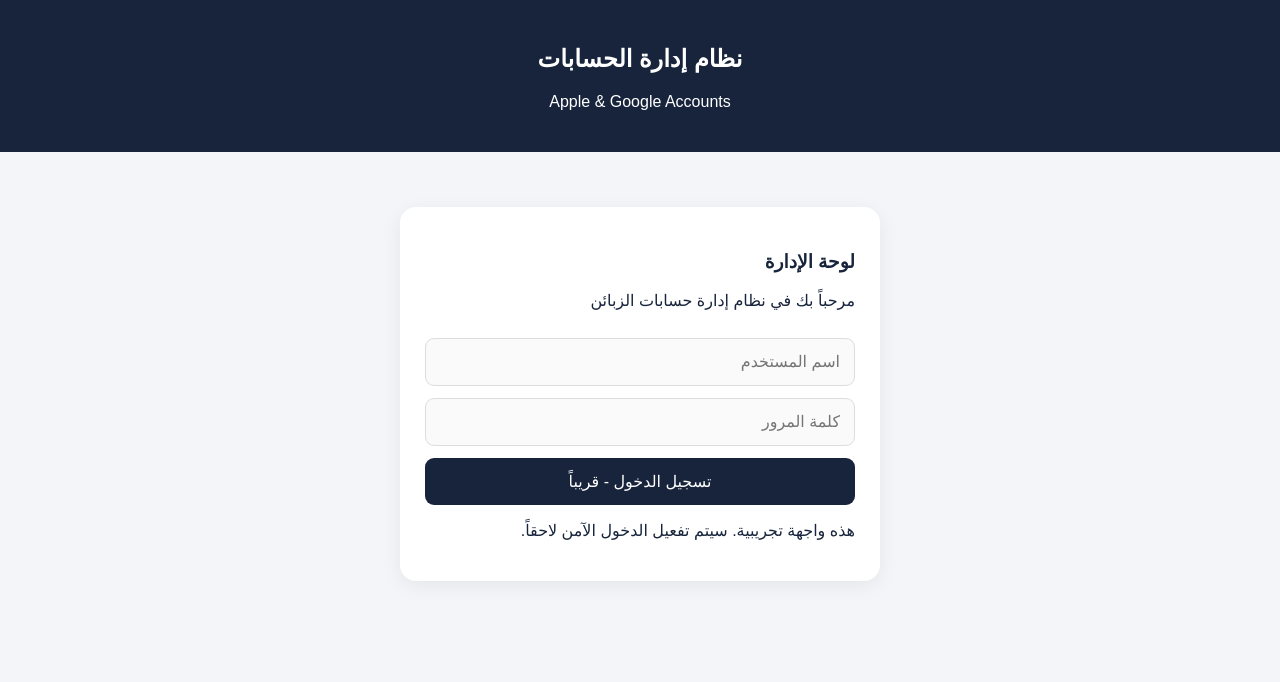
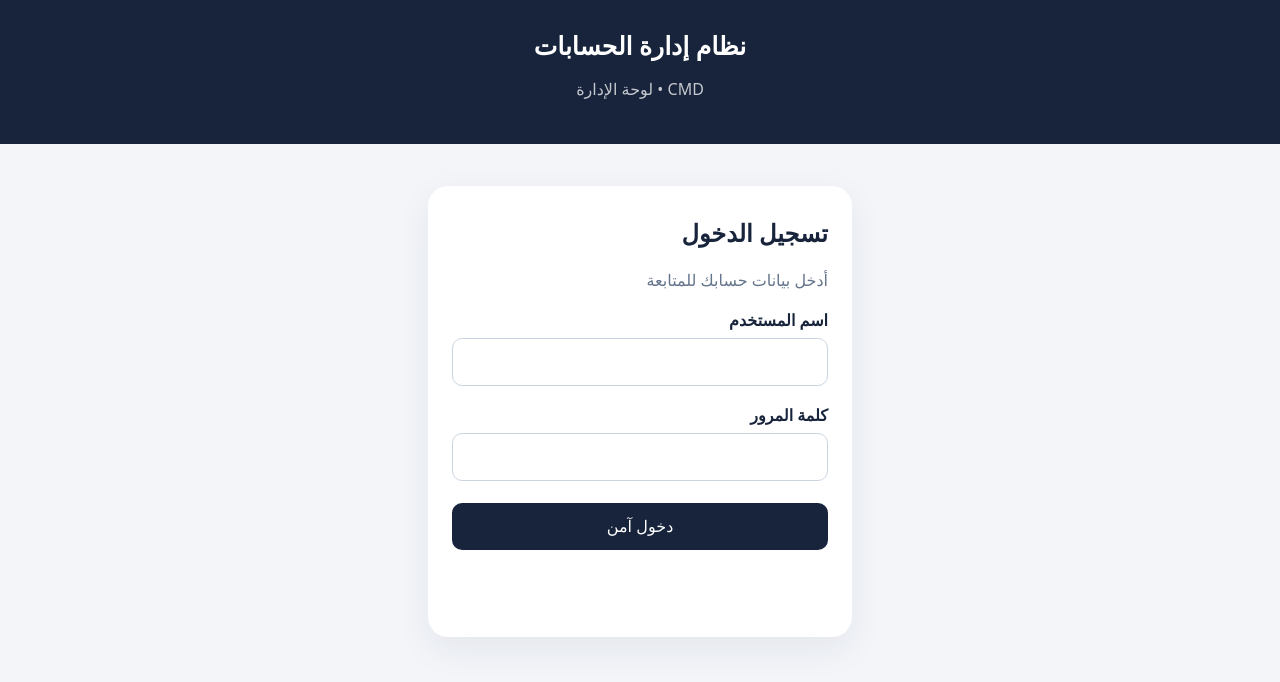
Before and after one commit to ahmedh7iq-gif/CMD, a plain HTML site: page index.html in a window 1280 px wide. Drawn offline with Linux system fonts and the light colour scheme; no server answers.

Commit message:
Enable authenticated CMD dashboard

```diff
--- a/index.html
+++ b/index.html
@@ -1,64 +1,12 @@
-
-<!DOCTYPE html>
-<html lang="ar" dir="rtl">
-<head>
-  <meta charset="UTF-8">
-  <meta name="viewport" content="width=device-width, initial-scale=1">
-  <title>نظام إدارة الحسابات</title>
-  <style>
-    body {
-      margin: 0;
-      font-family: Arial, sans-serif;
-      background: #f3f5f9;
-      color: #17243b;
-    }
-    header {
-      background: #17243b;
-      color: white;
-      padding: 25px;
-      text-align: center;
-    }
-    main {
-      max-width: 480px;
-      margin: 35px auto;
-      padding: 20px;
-    }
-    .card {
-      background: white;
-      padding: 25px;
-      border-radius: 16px;
-      box-shadow: 0 5px 20px #00000010;
-    }
-    input, button {
-      box-sizing: border-box;
-      width: 100%;
-      padding: 14px;
-      margin-top: 12px;
-      border-radius: 9px;
-      font-size: 16px;
-    }
-    input { border: 1px solid #ddd; }
-    button {
-      background: #17243b;
-      color: white;
-      border: none;
-    }
-  </style>
-</head>
-<body>
-  <header>
-    <h2>نظام إدارة الحسابات</h2>
-    <p>Apple & Google Accounts</p>
-  </header>
-  <main>
-    <div class="card">
-      <h3>لوحة الإدارة</h3>
-      <p>مرحباً بك في نظام إدارة حسابات الزبائن</p>
-      <input placeholder="اسم المستخدم" disabled>
-      <input placeholder="كلمة المرور" type="password" disabled>
-      <button disabled>تسجيل الدخول - قريباً</button>
-      <p>هذه واجهة تجريبية. سيتم تفعيل الدخول الآمن لاحقاً.</p>
-    </div>
-  </main>
-</body>
-</html>
+<!doctype html><html lang="ar" dir="rtl"><head><meta charset="utf-8"><meta name="viewport" content="width=device-width,initial-scale=1"><title>CMD | إدارة الحسابات</title><style>
+*{box-sizing:border-box}body{margin:0;background:#f3f5f9;color:#17243b;font-family:system-ui,Arial}header{background:#17243b;color:white;padding:28px 18px;text-align:center}header h1{margin:0;font-size:25px}header p{opacity:.75}main{max-width:460px;margin:42px auto;padding:0 18px}.card{background:white;border-radius:20px;padding:30px 24px;box-shadow:0 12px 35px #17243b12}h2{margin-top:0}label{display:block;margin:18px 0 7px;font-weight:600}input,button{width:100%;padding:14px;font-size:16px;border-radius:10px}input{border:1px solid #cbd5e1}button{margin-top:22px;background:#17243b;color:white;border:0;cursor:pointer}button:disabled{opacity:.5}.muted{color:#64748b}#message{min-height:25px;margin-top:16px}#panel{display:none}.info{padding:12px 0;border-bottom:1px solid #e2e8f0}#logout{background:#f1f5f9;color:#17243b}</style></head><body>
+<header><h1>نظام إدارة الحسابات</h1><p>CMD • لوحة الإدارة</p></header><main>
+<section class="card" id="login"><h2>تسجيل الدخول</h2><p class="muted">أدخل بيانات حسابك للمتابعة</p><form id="form"><label for="username">اسم المستخدم</label><input id="username" autocomplete="username" required><label for="password">كلمة المرور</label><input id="password" type="password" autocomplete="current-password" required><button id="submit">دخول آمن</button></form><p id="message" role="status"></p></section>
+<section class="card" id="panel"><h2>لوحة المدير</h2><p>مرحباً، <strong id="name"></strong></p><div class="info">اسم المستخدم: <span id="user"></span></div><div class="info">الصلاحية: <span id="role"></span></div><p class="muted">تم تفعيل الدخول الآمن. ميزات إدارة الحسابات ستُضاف في المرحلة القادمة.</p><button id="logout">تسجيل الخروج</button></section>
+</main><script>
+const login=document.getElementById("login"),panel=document.getElementById("panel"),msg=document.getElementById("message");
+function show(user){login.style.display=user?"none":"block";panel.style.display=user?"block":"none";if(user){document.getElementById("name").textContent=user.full_name;document.getElementById("user").textContent=user.username;document.getElementById("role").textContent=user.role;}}
+async function check(){try{const r=await fetch("/api/me",{credentials:"same-origin",cache:"no-store"});if(r.ok){const d=await r.json();show(d.user)}else show(null)}catch{show(null)}}
+document.getElementById("form").addEventListener("submit",async e=>{e.preventDefault();const btn=document.getElementById("submit");btn.disabled=true;msg.textContent="جاري التحقق...";try{const r=await fetch("/api/login",{method:"POST",credentials:"same-origin",headers:{"Content-Type":"application/json"},body:JSON.stringify({username:document.getElementById("username").value,password:document.getElementById("password").value})});const d=await r.json();if(r.ok){document.getElementById("password").value="";msg.textContent="";await check()}else msg.textContent=d.error||"تعذر تسجيل الدخول"}catch{msg.textContent="تعذر الاتصال بالخادم"}finally{btn.disabled=false}});
+document.getElementById("logout").addEventListener("click",async()=>{try{await fetch("/api/logout",{method:"POST",credentials:"same-origin"})}finally{show(null)}});check();
+</script></body></html>
```
